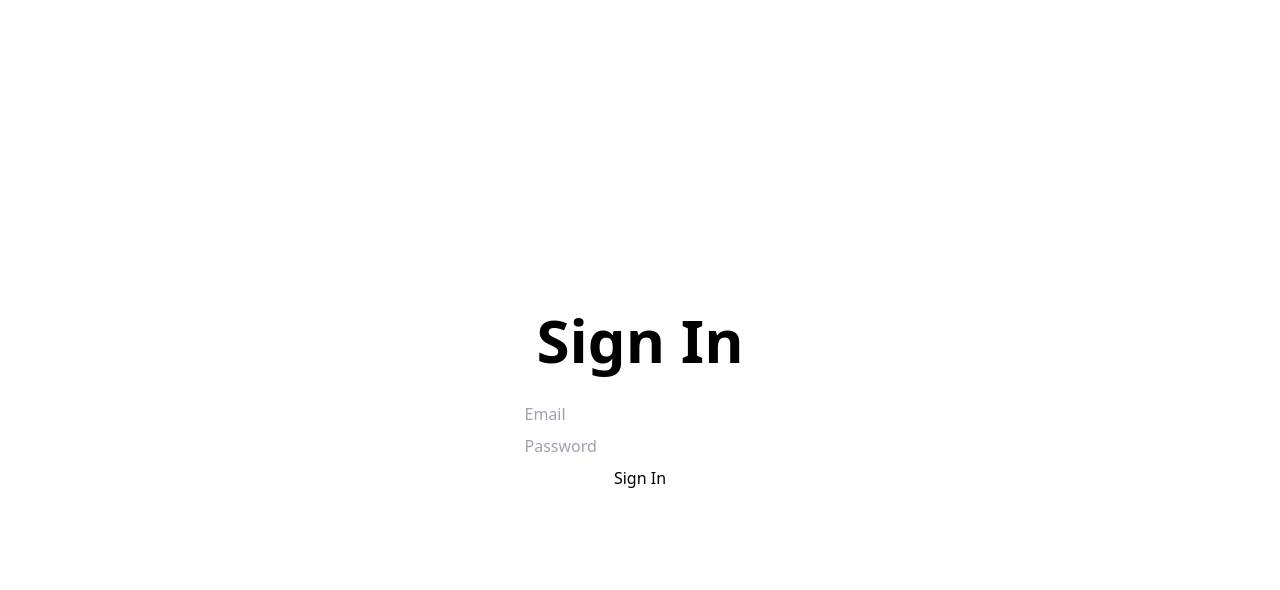
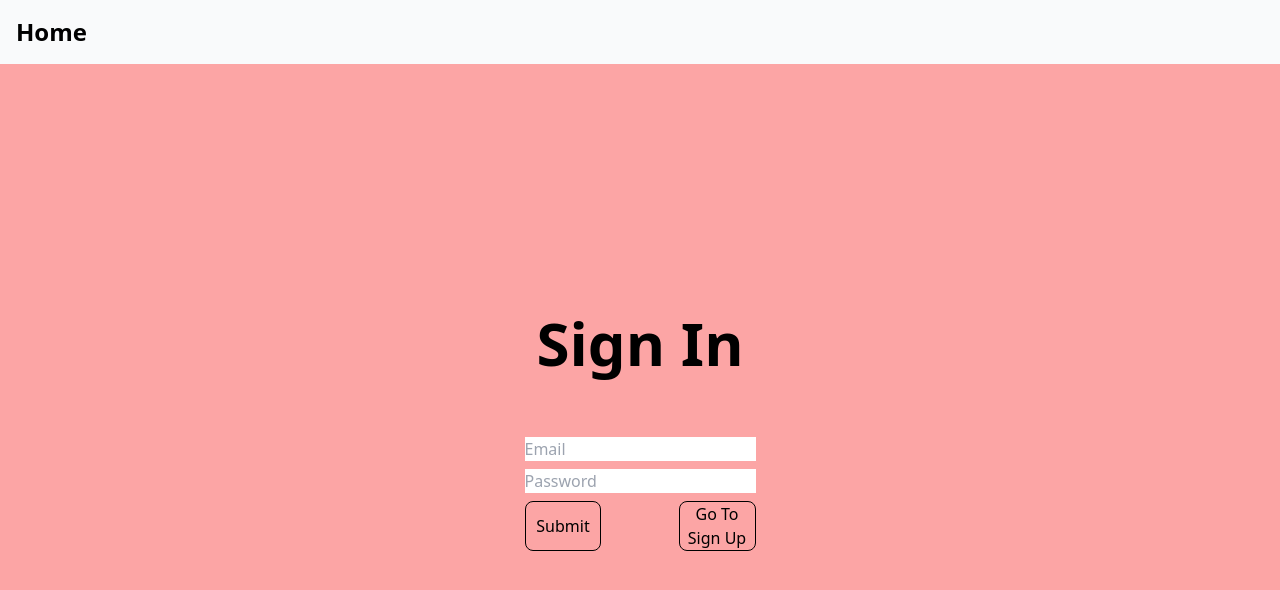
Before and after one commit to jedwards1230/demo1, a Next.js app: page /sign-in in a window 1280 px wide. Shown: the top 590 px of the page. Built offline with nearby package versions, Linux system fonts and the light colour scheme; no server answers.

Commit message:
fix: cleanup auth

```diff
--- /dev/null
+++ b/src/components/layout.tsx
@@ -0,0 +1,30 @@
+import { useAuth, useUser } from "@clerk/nextjs";
+import Link from "next/link";
+
+export default function Layout({ children }: { children: React.ReactNode }) {
+	const { isSignedIn } = useUser();
+	const { signOut } = useAuth();
+
+	return (
+		<div
+			className={`flex flex-col w-full h-full ${
+				isSignedIn ? "bg-green-300" : "bg-red-300"
+			}`}
+		>
+			<div className="w-full flex justify-between bg-gray-50 p-4">
+				<Link href="/" className="text-2xl font-semibold">
+					Home
+				</Link>
+				{isSignedIn && (
+					<button
+						onClick={() => signOut()}
+						className="text-2xl font-semibold"
+					>
+						Sign Out
+					</button>
+				)}
+			</div>
+			{children}
+		</div>
+	);
+}
--- a/src/middleware.ts
+++ b/src/middleware.ts
@@ -28,7 +28,7 @@ export default withClerkMiddleware((request: NextRequest) => {
 	if (!userId) {
 		// redirect the users to /pages/sign-in/[[...index]].ts
 
-		const signInUrl = new URL("/sign-up", request.url);
+		const signInUrl = new URL("/sign-in", request.url);
 		signInUrl.searchParams.set("redirect_url", request.url);
 		return NextResponse.redirect(signInUrl);
 	}
--- a/src/pages/_app.tsx
+++ b/src/pages/_app.tsx
@@ -1,3 +1,4 @@
+import Layout from "@/components/layout";
 import "@/styles/globals.css";
 import { ClerkProvider } from "@clerk/nextjs";
 import type { AppProps } from "next/app";
@@ -5,7 +6,9 @@ import type { AppProps } from "next/app";
 export default function App({ Component, pageProps }: AppProps) {
 	return (
 		<ClerkProvider {...pageProps}>
-			<Component {...pageProps} />
+			<Layout>
+				<Component {...pageProps} />
+			</Layout>
 		</ClerkProvider>
 	);
 }
--- a/src/pages/index.tsx
+++ b/src/pages/index.tsx
@@ -1,10 +1,9 @@
-import { useAuth, useUser } from "@clerk/nextjs";
+import { useUser } from "@clerk/nextjs";
 import Head from "next/head";
 import Link from "next/link";
 
 export default function Home() {
 	const { isSignedIn } = useUser();
-	const { signOut } = useAuth();
 
 	return (
 		<>
@@ -20,14 +19,10 @@ export default function Home() {
 				/>
 				<link rel="icon" href="/favicon.ico" />
 			</Head>
-			<main
-				className={`flex flex-col gap-y-8 w-full h-full items-center justify-center ${
-					isSignedIn ? "bg-green-300" : "bg-red-300"
-				}`}
-			>
+			<main className="flex flex-col gap-y-8 w-full h-full items-center justify-center">
 				<h1 className="text-6xl font-bold">Home Page</h1>
 				<div className="flex gap-x-8">
-					{!isSignedIn ? (
+					{!isSignedIn && (
 						<>
 							<Link
 								href="/sign-in"
@@ -42,15 +37,6 @@ export default function Home() {
 								Sign Up
 							</Link>
 						</>
-					) : (
-						<>
-							<div
-								onClick={() => signOut()}
-								className="text-2xl font-bold"
-							>
-								Sign Out
-							</div>
-						</>
 					)}
 				</div>
 			</main>
--- a/src/pages/sign-in.tsx
+++ b/src/pages/sign-in.tsx
@@ -1,11 +1,52 @@
+import { useSignIn } from "@clerk/nextjs";
+import Link from "next/link";
+import { useState } from "react";
+
 export default function SignIn() {
+	const [error, setError] = useState(null);
+	const { signIn, setSession } = useSignIn();
+	const [emailAddress, setEmail] = useState("");
+	const [password, setPassword] = useState("");
+
+	const handleSignIn = async () => {
+		const response = await signIn!
+			.create({
+				identifier: emailAddress,
+				password,
+			})
+			.catch((err) => setError(err.errors[0].message));
+		setSession!(response!.createdSessionId);
+	};
+
 	return (
 		<div className="h-full flex gap-y-8 flex-col items-center justify-center">
 			<h1 className="text-6xl font-bold">Sign In</h1>
+			<div>{error}</div>
 			<div className="flex flex-col gap-y-2">
-				<input type="email" placeholder="Email" />
-				<input type="password" placeholder="Password" />
-				<button>Sign In</button>
+				<input
+					type="email"
+					placeholder="Email"
+					onChange={(e) => setEmail(e.target.value)}
+				/>
+				<input
+					type="password"
+					placeholder="Password"
+					onChange={(e) => setPassword(e.target.value)}
+				/>
+				<div className="flex justify-between">
+					<button
+						className="border-1 w-1/3 border border-black rounded-lg"
+						onClick={handleSignIn}
+					>
+						Submit
+					</button>
+					<Link
+						className="border-1 w-1/3 text-center border border-black rounded-lg"
+						href="/sign-up"
+					>
+						Go To Sign Up
+					</Link>
+				</div>
 			</div>
 		</div>
 	);
--- a/src/pages/sign-up.tsx
+++ b/src/pages/sign-up.tsx
@@ -1,12 +1,12 @@
 import { useSignUp } from "@clerk/nextjs";
-import { useRouter } from "next/router";
-import { useEffect, useState } from "react";
+import Link from "next/link";
+import { useState } from "react";
 
 export default function SignUp() {
+	const [error, setError] = useState(null);
 	const { signUp, setSession } = useSignUp();
 	const [waitingForCode, setWaitingForCode] = useState(false);
 	const [oneTimeCode, setOneTimeCode] = useState("");
-	const router = useRouter();
 	const [emailAddress, setEmailAddress] = useState("");
 	const [password, setPassword] = useState("");
 
@@ -18,13 +18,15 @@ export default function SignUp() {
 				emailAddress,
 				password,
 			})
-			.catch((err) => console.error("error", err.errors[0].longMessage));
+			.catch((err) => setError(err.errors[0].message));
 
 		// Prepare the verification process for the email address.
 		// This method will send a one-time code to the email address supplied to
 		// the current sign-up.
 		console.log("preparing");
-		await signUp!.prepareEmailAddressVerification();
+		await signUp!
+			.prepareEmailAddressVerification()
+			.catch((err) => setError(err.errors[0].message));
 		setWaitingForCode(true);
 	};
 
@@ -32,41 +34,66 @@ export default function SignUp() {
 		// Attempt to verify the email address by supplying the one-time code that
 		// was sent in the previous step.
 		console.log("attempting");
-		const response = await signUp!.attemptEmailAddressVerification({
-			code: oneTimeCode,
-		});
+		const response = await signUp!
+			.attemptEmailAddressVerification({
+				code: oneTimeCode,
+			})
+			.catch((err) => setError(err.errors[0].message));
 
 		console.log("setting session");
-		setSession!(response.createdSessionId);
-		router.push("/");
+		setSession!(response!.createdSessionId);
 	};
 
 	return (
 		<div className="h-full flex gap-y-8 flex-col items-center justify-center">
 			<h1 className="text-6xl font-bold">Sign Up</h1>
+			<div>{error}</div>
 			<div className="flex flex-col gap-y-2">
 				{!waitingForCode ? (
 					<>
 						<input
+							key="email-input"
 							type="email"
 							onChange={(e) => setEmailAddress(e.target.value)}
 							placeholder="Email"
 						/>
 						<input
+							key="password-input"
 							type="password"
 							onChange={(e) => setPassword(e.target.value)}
 							placeholder="Password"
 						/>
-						<button onClick={handleSubmit}>Sign Up</button>
+						<div className="flex justify-between">
+							<button
+								className="border-1 w-1/3 border border-black rounded-lg"
+								onClick={handleSubmit}
+							>
+								Submit
+							</button>
+							<Link
+								className="border-1 w-1/3 text-center border border-black rounded-lg"
+								href="/sign-in"
+							>
+								Go To Sign In
+							</Link>
+						</div>
 					</>
 				) : (
 					<>
 						<input
+							key="one-time-code-input"
 							type="text"
 							onChange={(e) => setOneTimeCode(e.target.value)}
 							placeholder="One Time Code"
 						/>
-						<button onClick={handleCodeSubmit}>Sign Up</button>
+						<div className="flex justify-between">
+							<button
+								className="border-1 w-full border border-black rounded-lg"
+								onClick={handleCodeSubmit}
+							>
+								Submit
+							</button>
+						</div>
 					</>
 				)}
 			</div>
```
